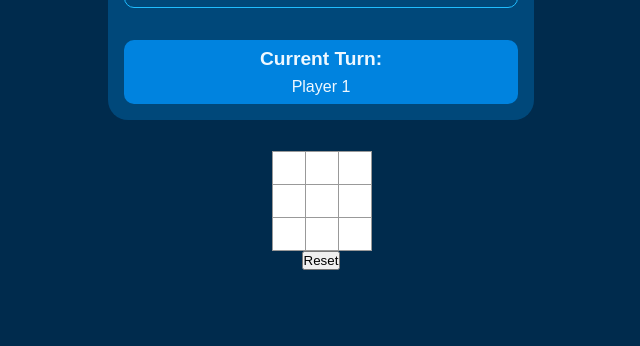
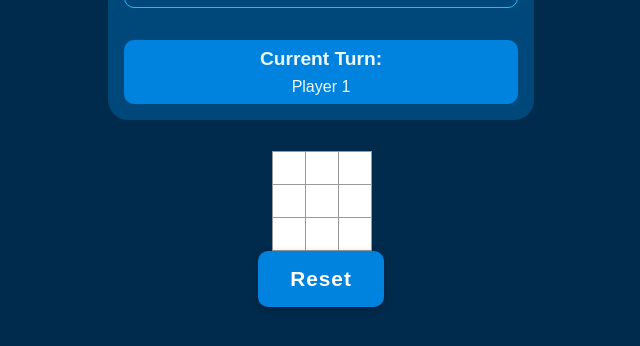
Before and after one commit to ndrsov/TicTacToe_TOP, a plain HTML site: page index.html in a window 1280 px wide. Shown: the part 288-634 px from the top of the page, without its empty margins (319-959 px from the left). Drawn offline with Linux system fonts and the light colour scheme.

Commit message:
Add styles for reset button

```diff
--- a/style.css
+++ b/style.css
@@ -103,3 +103,29 @@ p {
   text-align: center;
   width: 34px;
 }
+
+button {
+  appearance: none;
+  outline: none;
+  border: none;
+}
+
+.btn {
+  font-size: 1.3rem;
+  letter-spacing: 1px;
+  font-weight: bold;
+  color: #fff;
+  background-color: var(--prussian-blue-600);
+  padding: 1rem 2rem;
+  border-radius: 10px;
+  box-shadow: rgba(0, 0, 0, 0.24) 0px 3px 8px;
+}
+
+.btn:hover,
+.btn:focus {
+  background-color: var(--prussian-blue-400);
+}
+
+.btn:active {
+  transform: scale(0.98);
+}
```
